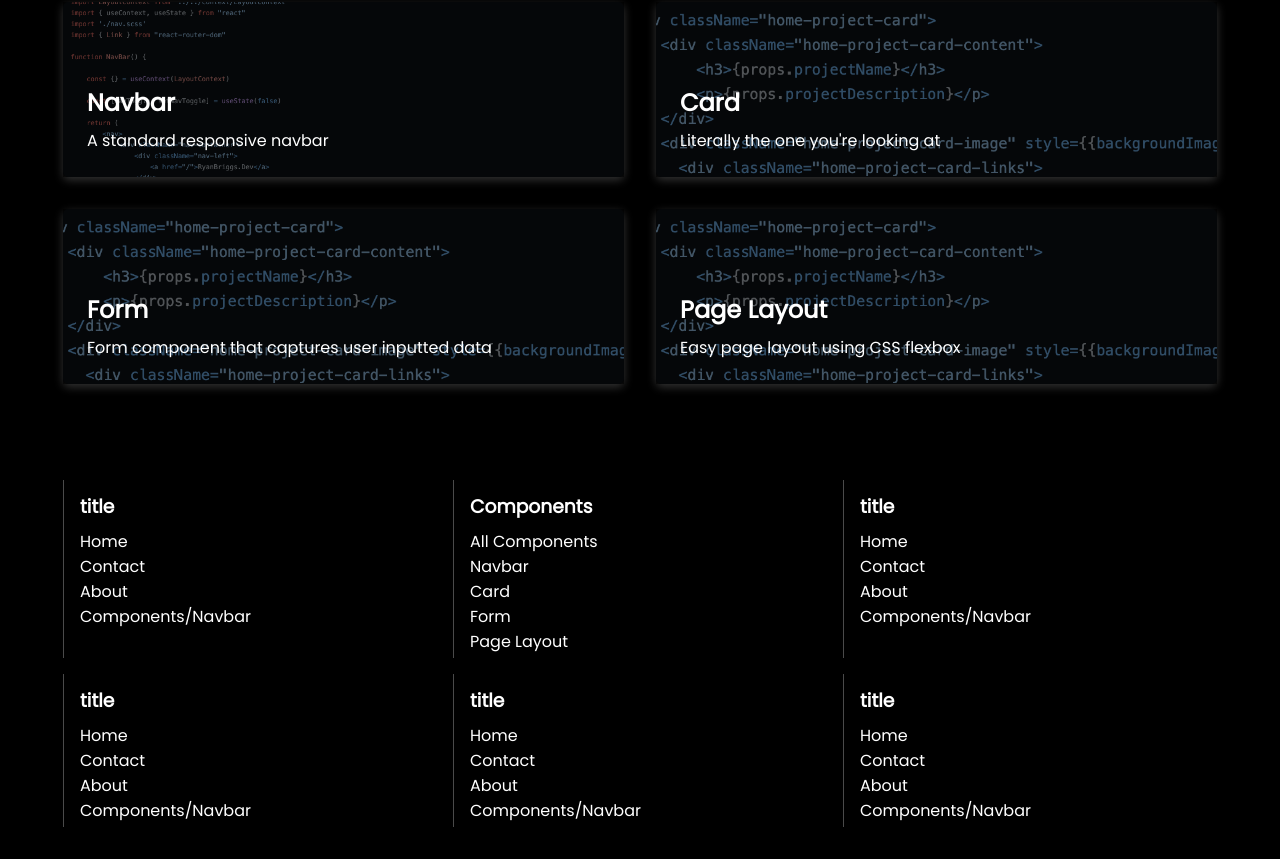
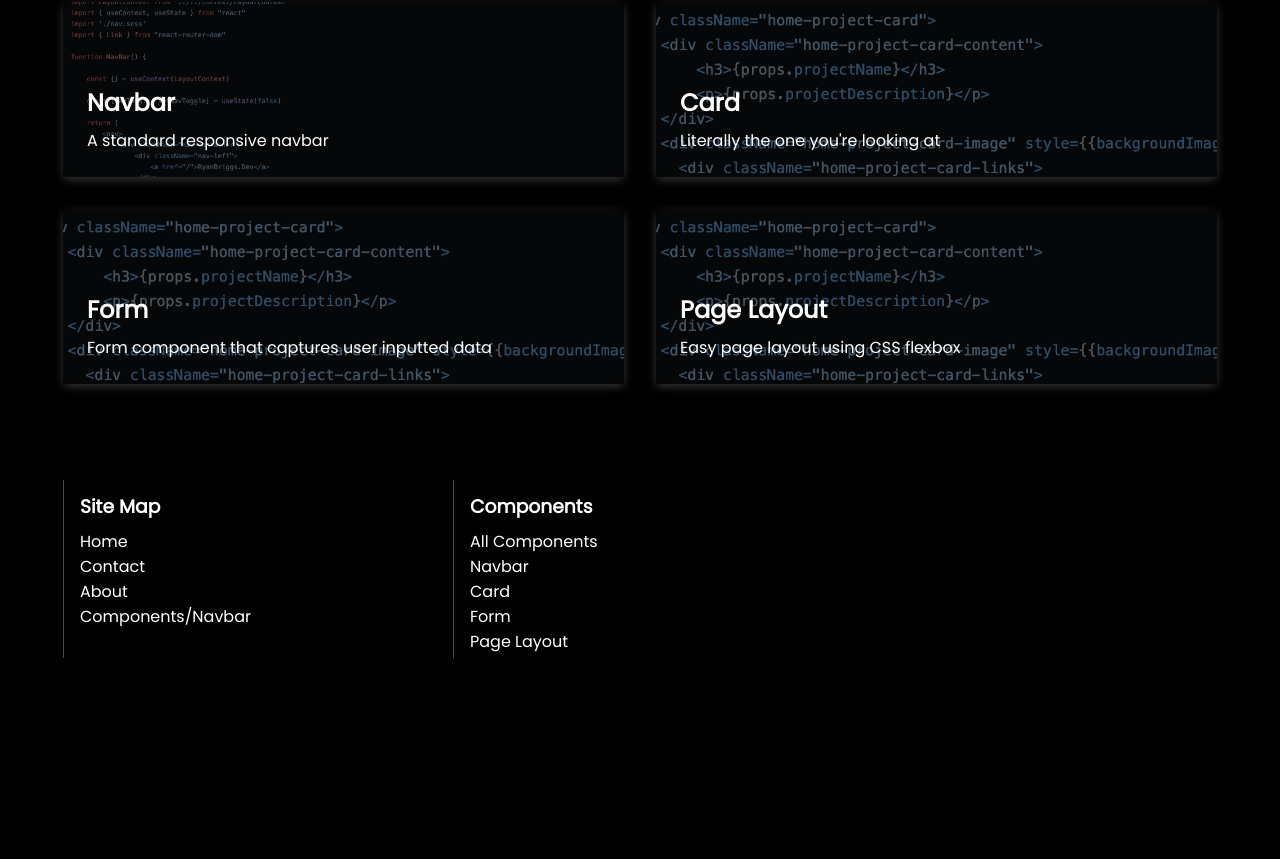
Before and after one commit to RyanBriggsDev/next-components, a Next.js app: page / in a window 1280 px wide. Shown: the part 517-1376 px from the top of the page. After the commit the page ends 1207 px from the top, so only its background shows below. Built offline with nearby package versions, Linux system fonts and the light colour scheme.

Commit message:
removed duplicate entries

```diff
--- a/src/components/Footer.jsx
+++ b/src/components/Footer.jsx
@@ -4,15 +4,13 @@ function Footer() {
   return (
     <footer className="content">
       <div className="footer grid-6-col g-1">
-        <FooterSection />
+        <FooterSection
+          title='Site Map'
+        />
         <FooterSection
           title='Components'
           footerArr={['All Components', 'Navbar', 'Card', 'Form', 'Page Layout']}
         />
-        <FooterSection />
-        <FooterSection />
-        <FooterSection />
-        <FooterSection />
       </div>
     </footer>
   )
```
